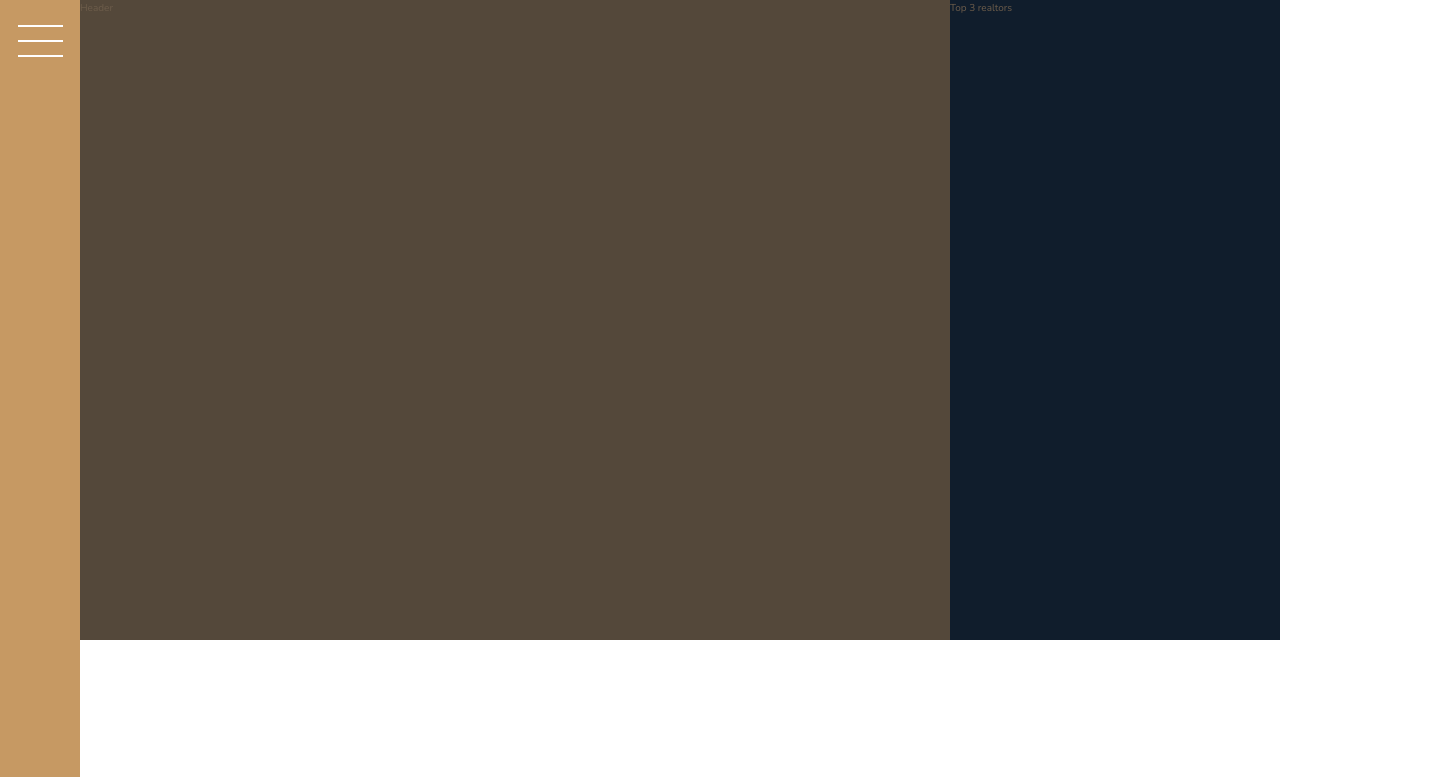
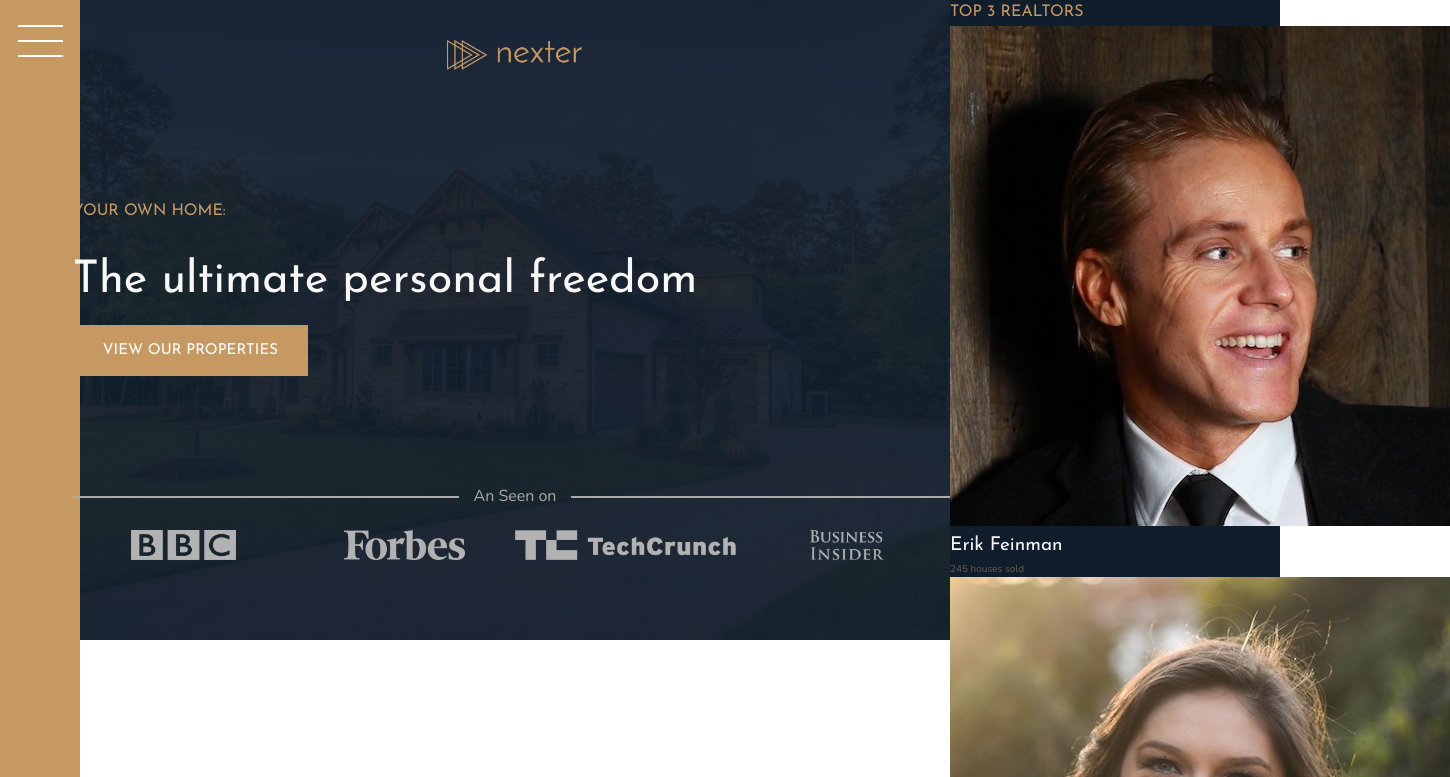
Before and after one commit to strannic123/Real-Estate, a website: page index.html in a window 1280 px wide. Shown: the top 777 px of the page, 1450 px wide, since content can reach past the window. Drawn offline with nearby package versions, Linux system fonts and the light colour scheme.

Commit message:
added section header

```diff
--- a/index.html
+++ b/index.html
@@ -13,14 +13,43 @@
     </head>
     <body class="container">
         <div class="sidebar">
-            <button class="sidebar__btn"></button>
+            <button class="nav__btn"></button>
         </div>
 
         <header class="header">
-            Header
+            <img src="img/logo.png" alt="Nexter logo" class="header__logo">
+            <h3 class="heading-3">Your own home: </h3>
+            <h1 class="heading-1">The ultimate personal freedom</h1>
+            <button class="btn header__btn">View our properties</button>
+            <div class="header__seenon--text">An Seen on</div>
+            <div class="header__seenon--logos">
+                <img src="img/logo-bbc.png" alt="Seen on logo 1">
+                <img src="img/logo-forbes.png" alt="Seen on logo 2">
+                <img src="img/logo-techcrunch.png" alt="Seen on logo 3">
+                <img src="img/logo-bi.png" alt="Seen on logo 4">
+            </div>
         </header>
         <div class="realtors">
-            Top 3 realtors
+            <h3 class="heading-3">Top 3 Realtors</h3>
+            <div class="realtors__list">
+                <img src="img/realtor-1.jpeg" alt="Realtor 1" class="realtors__img">
+                <div class="realtors__details">
+                    <h4 class="heading-4 heading-4--light">Erik Feinman</h4>
+                    <p class="realtors__sold">245 houses sold</p>
+                </div>
+
+                <img src="img/realtor-2.jpeg" alt="Realtor 2" class="realtors__img">
+                <div class="realtors__details">
+                    <h4 class="heading-4 heading-4--light">Kim Brown</h4>
+                    <p class="realtors__sold">212 houses sold</p>
+                </div>
+
+                <img src="img/realtor-3.jpeg" alt="Realtor 3" class="realtors__img">
+                <div class="realtors__details">
+                    <h4 class="heading-4 heading-4--light">Toby Ramsey</h4>
+                    <p class="realtors__sold">198 houses sold</p>
+                </div>
+            </div>
         </div>
 
         <section class="features">
--- a/sass/_header.scss
+++ b/sass/_header.scss
@@ -1,4 +1,58 @@
 .header {
   background-color: $color-grey-dark-1;
   grid-column: full-start / col-end 6;
+  background-image: linear-gradient(rgba($color-secondary, .93), rgba($color-secondary, .93)), url("../img/hero.jpeg");
+  background-size: cover;
+  background-position: center;
+  padding: 8rem;
+  padding-top: 4rem;
+
+  display: grid;
+  grid-template-rows: 1fr min-content 6rem 1fr;
+  grid-template-columns: max-content;
+  grid-row-gap: 2rem;
+  justify-content: center;
+
+
+  &__logo {
+    height: 3rem;
+    align-self: start;
+    justify-self: center;
+  }
+
+  &__btn {
+    align-self: start;
+    justify-self: start;
+  }
+
+  &__seenon--text {
+    font-size: 1.6rem;
+    color: $color-grey-light-2;
+
+    display: grid;
+    grid-template-columns: 1fr max-content 1fr;
+    grid-column-gap: 1.5rem;
+    align-items: center;
+
+    &::before,
+    &::after {
+      content: "";
+      display: block;
+      height: 2px;
+      background-color: currentColor;
+    }
+
+
+  }
+
+  &__seenon--logos {
+    display: grid;
+    grid-template-columns: repeat(4, 1fr);
+    justify-items: center;
+
+    img {
+      height: 3rem;
+      filter: brightness(70%);
+    }
+  }
 }
--- a/sass/_sidebar.scss
+++ b/sass/_sidebar.scss
@@ -6,7 +6,7 @@
   display: flex;
   justify-content: center;
 
-  &__btn {
+  .nav__btn {
     border: none;
     border-radius: 0;
 
@@ -18,10 +18,10 @@
     &::before,
     &::after {
       content: "";
+      display: block;
       height: 2px;
       width: 4.5rem;
       background-color: #fff;
-      display: block;
     }
 
     &::before {transform: translateY(-1.5rem)};
--- a/sass/_typography.scss
+++ b/sass/_typography.scss
@@ -6,6 +6,9 @@
 
 .heading-1 {
   @extend %heading;
+  font-size: 4.5rem;
+  font-family: $font-display;
+  color: $color-grey-light-1;
 }
 
 .heading-2 {
```
Also changed, not shown: css/style.css.
